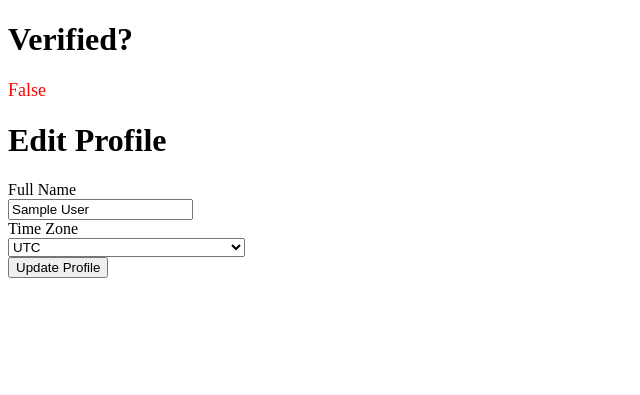
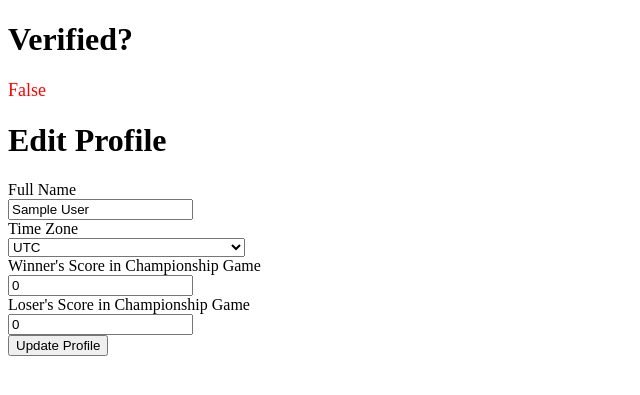
Before and after one commit to gmichnikov/madness, a Flask app: page /user/1 in a window 1280 px wide. Shown: the part 29-424 px from the top of the page, without its empty margins (0-640 px from the left). Run offline with Flask 3, Linux system fonts and the light colour scheme; the visitor is signed in with stand-in values (Sample User, id 1); parts of the project's set-up code (start-up, migrations or seed data) failed here and were passed over.

Commit message:
Add tiebreaker scores to registration and edit profile pages

```diff
--- a/app/forms.py
+++ b/app/forms.py
@@ -7,7 +7,9 @@ class RegistrationForm(FlaskForm):
     email = StringField('Email', validators=[DataRequired(), Email()])
     full_name = StringField('Full Name', validators=[DataRequired()])
     password = PasswordField('Password', validators=[DataRequired(), Length(min=4)])
-    time_zone = SelectField('Time Zone', choices=[(tz, tz) for tz in pytz.all_timezones])
+    time_zone = SelectField('Time Zone', choices=[(tz, tz) for tz in pytz.all_timezones], default='US/Eastern')
+    tiebreaker_winner = IntegerField('Winner\'s Score in Championship Game', validators=[DataRequired()], default=0)
+    tiebreaker_loser = IntegerField('Loser\'s Score in Championship Game', validators=[DataRequired()], default=0)
     submit = SubmitField('Register')
 
 class LoginForm(FlaskForm):
@@ -112,4 +114,6 @@ class AdminStatusForm(FlaskForm):
 class EditProfileForm(FlaskForm):
     full_name = StringField('Full Name')
     time_zone = SelectField('Time Zone', choices=[(tz, tz) for tz in pytz.all_timezones])
+    tiebreaker_winner = IntegerField('Winner\'s Score in Championship Game', validators=[DataRequired()])
+    tiebreaker_loser = IntegerField('Loser\'s Score in Championship Game', validators=[DataRequired()])
     submit = SubmitField('Update Profile')
--- a/app/routes.py
+++ b/app/routes.py
@@ -46,7 +46,13 @@ def register():
             flash('Email already registered.')
             return redirect(url_for('register'))
 
-        new_user = User(email=form.email.data, full_name=form.full_name.data, time_zone=form.time_zone.data)
+        new_user = User(
+            email=form.email.data,
+            full_name=form.full_name.data,
+            time_zone=form.time_zone.data,
+            tiebreaker_winner=form.tiebreaker_winner.data,
+            tiebreaker_loser=form.tiebreaker_loser.data
+        )
         new_user.set_password(form.password.data)
         # Automatically make user with ADMIN_EMAIL an admin
         if form.email.data == ADMIN_EMAIL:
@@ -244,6 +250,8 @@ def user_profile(user_id):
     if form.validate_on_submit():
         user.full_name = form.full_name.data
         user.time_zone = form.time_zone.data
+        user.tiebreaker_winner = form.tiebreaker_winner.data
+        user.tiebreaker_loser = form.tiebreaker_loser.data
         db.session.commit()
         flash('Profile updated successfully.')
 
@@ -256,7 +264,8 @@ def user_profile(user_id):
     elif request.method == 'GET':
         form.full_name.data = user.full_name
         form.time_zone.data = user.time_zone
-
+        form.tiebreaker_winner.data = user.tiebreaker_winner
+        form.tiebreaker_loser.data = user.tiebreaker_loser
     return render_template('edit_user_profile.html', form=form, user=user)
 
 @app.route('/users')
--- a/app/templates/edit_user_profile.html
+++ b/app/templates/edit_user_profile.html
@@ -9,6 +9,10 @@
         {{ form.full_name(size=20) }}<br>
         {{ form.time_zone.label }}<br>
         {{ form.time_zone() }}<br>
+        {{ form.tiebreaker_winner.label }}<br>
+        {{ form.tiebreaker_winner() }}<br>
+        {{ form.tiebreaker_loser.label }}<br>
+        {{ form.tiebreaker_loser() }}<br>
         {{ form.submit() }}
     </form>
 {% endblock %}
```
Also changed, not shown: app/templates/register.html (+12 -0 lines).
